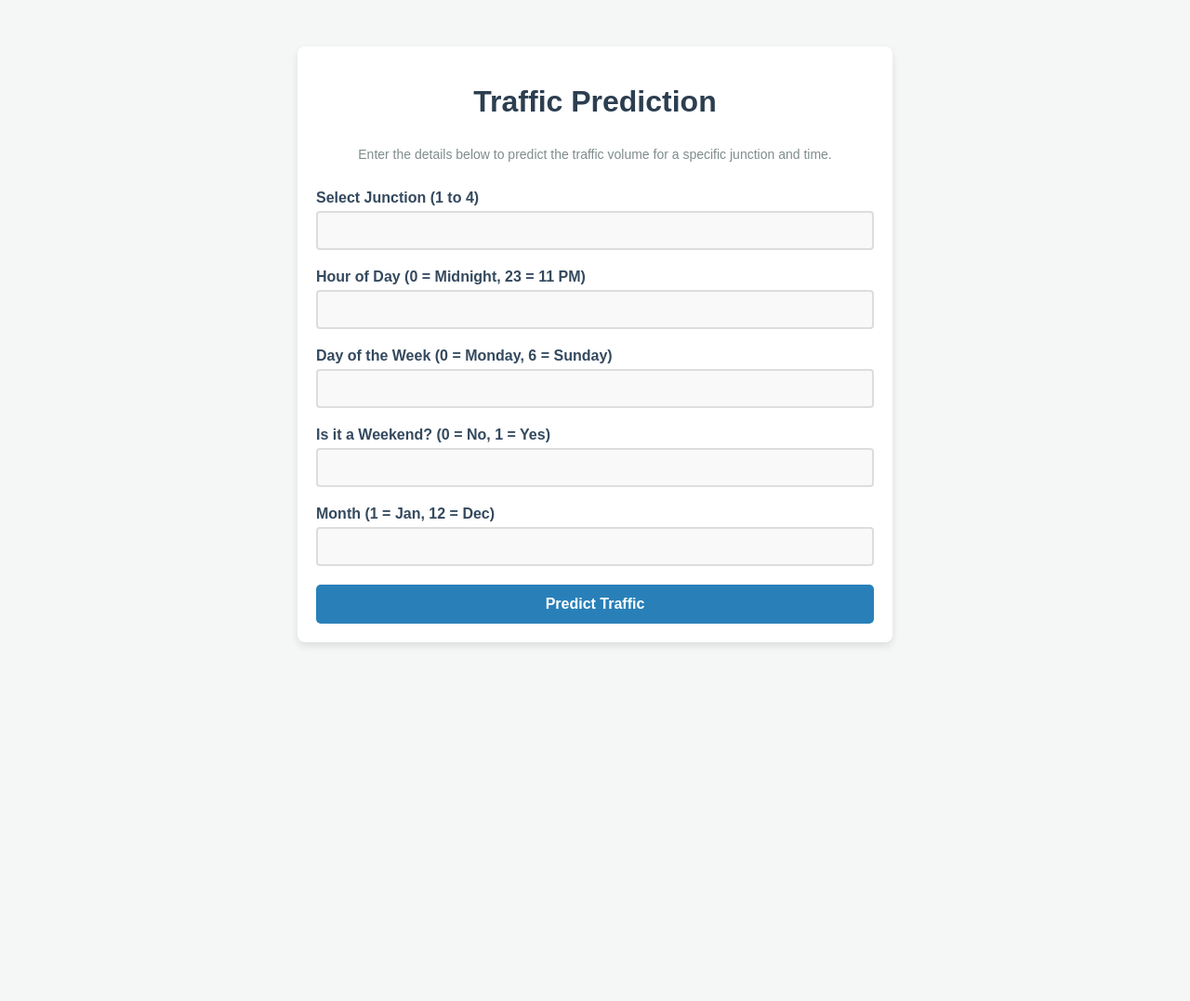
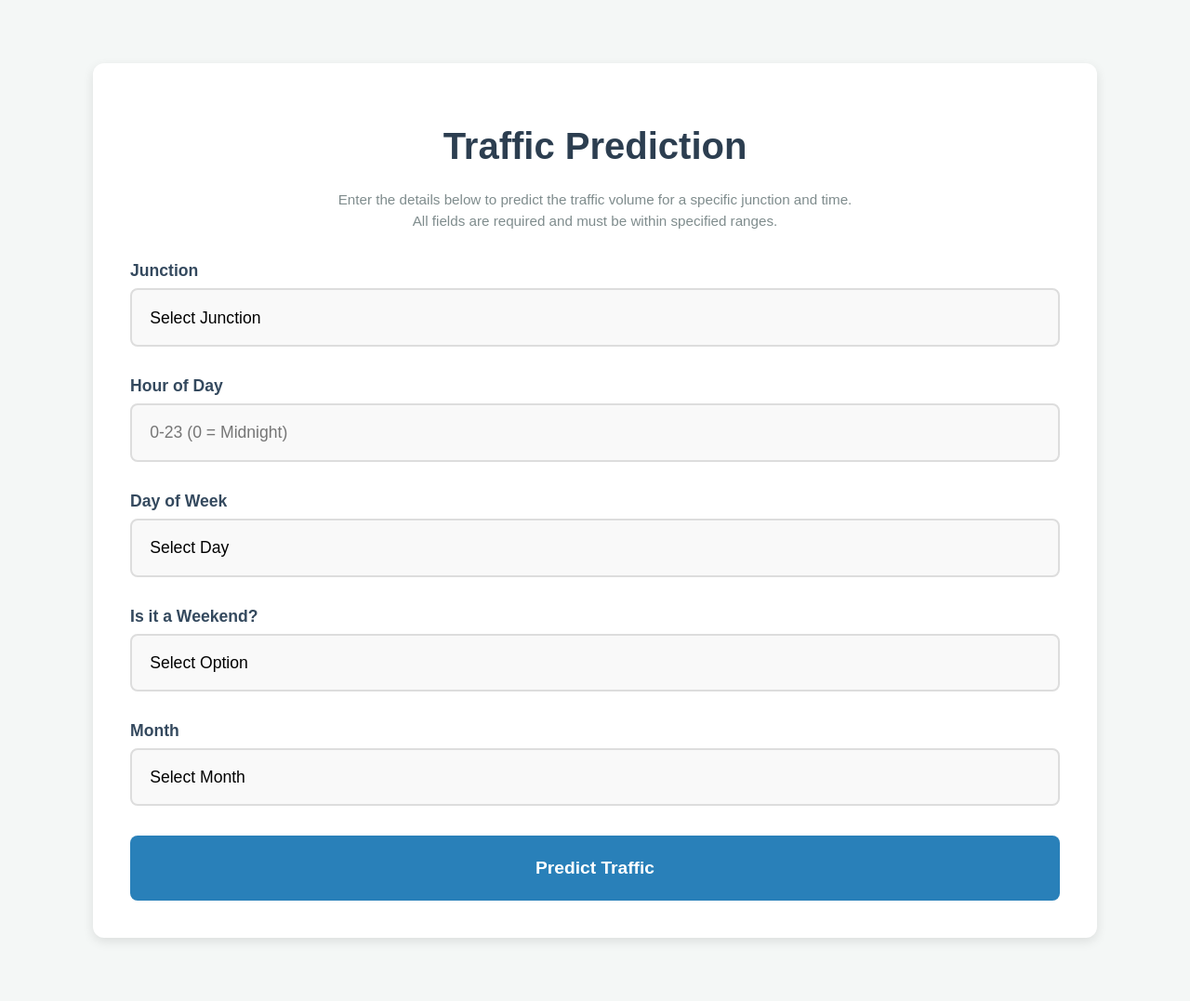
Before and after one commit to UmeshSamartapu/Forecasting_of_Smart_City_Traffic_Patterns_upskillcampus_Edunet_DSML_Internship, a FastAPI app: page / in a window 1280 px wide. Shown: the whole page at 93% size. Before the commit the page ends 695 px from the top, so only its background shows below. Run offline with FastAPI, Linux system fonts and the light colour scheme; parts of the project's set-up code (start-up, migrations or seed data) failed here and were passed over.

Commit message:
5rd commit

```diff
--- a/templates/index.html
+++ b/templates/index.html
@@ -2,137 +2,242 @@
 <html lang="en">
 <head>
     <meta charset="UTF-8">
-    <meta name="viewport" content="width=device-width, initial-scale=1.0">
+    <meta name="viewport" content="width=device-width, initial-scale=1.0, maximum-scale=5.0">
     <title>Traffic Prediction</title>
     <style>
+        :root {
+            --primary-color: #2980b9;
+            --hover-color: #3498db;
+            --error-color: #e74c3c;
+        }
+
         body {
             font-family: Arial, sans-serif;
             background-color: #f4f7f6;
             margin: 0;
-            padding: 0;
+            padding: 20px;
         }
 
         .container {
             width: 100%;
-            max-width: 600px;
-            margin: 50px auto;
-            padding: 20px;
+            max-width: 800px;
+            margin: 2rem auto;
+            padding: 2rem;
             background-color: #fff;
-            border-radius: 8px;
-            box-shadow: 0 4px 8px rgba(0, 0, 0, 0.1);
+            border-radius: 12px;
+            box-shadow: 0 4px 12px rgba(0, 0, 0, 0.1);
         }
 
         h1 {
             text-align: center;
             color: #2c3e50;
-            margin-bottom: 30px;
+            margin-bottom: 1.5rem;
+            font-size: 2rem;
         }
 
         .form-group {
-            margin-bottom: 20px;
+            margin-bottom: 1.5rem;
         }
 
         label {
-            font-size: 16px;
+            font-size: 1rem;
             font-weight: 600;
             color: #34495e;
             display: block;
-            margin-bottom: 5px;
+            margin-bottom: 0.5rem;
         }
 
-        input[type="number"] {
+        input[type="number"],
+        select {
             width: 100%;
-            padding: 10px;
-            font-size: 16px;
+            padding: 1rem;
+            font-size: 1rem;
             border: 2px solid #ddd;
-            border-radius: 4px;
+            border-radius: 8px;
             background-color: #f9f9f9;
             box-sizing: border-box;
+            -webkit-appearance: none;
+            -moz-appearance: none;
+            appearance: none;
         }
 
-        input[type="number"]:focus {
+        input[type="number"]:focus,
+        select:focus {
             outline: none;
-            border-color: #2980b9;
+            border-color: var(--primary-color);
+            box-shadow: 0 0 0 3px rgba(41, 128, 185, 0.2);
             background-color: #ecf6fd;
         }
 
         .submit-btn {
-            background-color: #2980b9;
+            background-color: var(--primary-color);
             color: white;
             border: none;
-            padding: 12px 25px;
-            font-size: 16px;
+            padding: 1.2rem;
+            font-size: 1.1rem;
             font-weight: bold;
-            border-radius: 5px;
+            border-radius: 8px;
             cursor: pointer;
             width: 100%;
+            transition: all 0.3s ease;
+            touch-action: manipulation;
         }
 
-        .submit-btn:hover {
-            background-color: #3498db;
+        .submit-btn:hover,
+        .submit-btn:active {
+            background-color: var(--hover-color);
+            transform: translateY(-1px);
+            box-shadow: 0 4px 8px rgba(0, 0, 0, 0.1);
         }
 
         .result {
-            margin-top: 30px;
+            margin-top: 2rem;
             text-align: center;
-            font-size: 18px;
+            font-size: 1.2rem;
             font-weight: bold;
             color: #2ecc71;
+            padding: 1rem;
+            border-radius: 8px;
+            background-color: #f0faf5;
         }
 
         .form-description {
             text-align: center;
             color: #7f8c8d;
-            font-size: 14px;
-            margin-bottom: 30px;
+            font-size: 0.95rem;
+            margin-bottom: 2rem;
+            line-height: 1.5;
         }
 
         .input-error {
-            color: red;
-            font-size: 12px;
+            color: var(--error-color);
+            font-size: 0.875rem;
+            margin-top: 0.5rem;
             display: none;
+        }
+
+        .input-error.active {
+            display: block;
+        }
+
+        input.invalid,
+        select.invalid {
+            border-color: var(--error-color);
+        }
+
+        @media (min-width: 768px) {
+            .container {
+                padding: 2.5rem;
+                margin: 3rem auto;
+            }
+
+            h1 {
+                font-size: 2.5rem;
+            }
+
+            .form-group {
+                margin-bottom: 2rem;
+            }
+
+            label {
+                font-size: 1.1rem;
+            }
+
+            input[type="number"],
+            select {
+                padding: 1.2rem;
+                font-size: 1.1rem;
+            }
+
+            .submit-btn {
+                font-size: 1.2rem;
+                padding: 1.5rem;
+            }
+        }
+
+        @media (min-width: 1200px) {
+            .container {
+                max-width: 1000px;
+            }
         }
     </style>
 </head>
 <body>
     <div class="container">
         <h1>Traffic Prediction</h1>
-        <p class="form-description">Enter the details below to predict the traffic volume for a specific junction and time.</p>
+        <p class="form-description">
+            Enter the details below to predict the traffic volume for a specific junction and time.<br>
+            All fields are required and must be within specified ranges.
+        </p>
 
         <form id="predictionForm" action="/predict" method="post">
             <div class="form-group">
-                <label for="Junction">Select Junction (1 to 4)</label>
-                <input type="number" id="Junction" name="Junction" min="1" max="4" required>
-                <span class="input-error" id="junctionError">Please enter a valid junction number (1-4).</span>
+                <label for="Junction">Junction</label>
+                <select id="Junction" name="Junction" required>
+                    <option value="">Select Junction</option>
+                    <option value="1">Junction 1</option>
+                    <option value="2">Junction 2</option>
+                    <option value="3">Junction 3</option>
+                    <option value="4">Junction 4</option>
+                </select>
+                <span class="input-error" id="junctionError">Please select a junction (1-4).</span>
             </div>
 
             <div class="form-group">
-                <label for="Hour">Hour of Day (0 = Midnight, 23 = 11 PM)</label>
-                <input type="number" id="Hour" name="Hour" min="0" max="23" required>
+                <label for="Hour">Hour of Day</label>
+                <input type="number" id="Hour" name="Hour" min="0" max="23"
+                       placeholder="0-23 (0 = Midnight)" required
+                       inputmode="numeric">
                 <span class="input-error" id="hourError">Please enter a valid hour (0–23).</span>
             </div>
 
             <div class="form-group">
-                <label for="DayOfWeek">Day of the Week (0 = Monday, 6 = Sunday)</label>
-                <input type="number" id="DayOfWeek" name="DayOfWeek" min="0" max="6" required>
-                <span class="input-error" id="dayOfWeekError">Please enter a valid day number (0–6).</span>
+                <label for="DayOfWeek">Day of Week</label>
+                <select id="DayOfWeek" name="DayOfWeek" required>
+                    <option value="">Select Day</option>
+                    <option value="0">Monday</option>
+                    <option value="1">Tuesday</option>
+                    <option value="2">Wednesday</option>
+                    <option value="3">Thursday</option>
+                    <option value="4">Friday</option>
+                    <option value="5">Saturday</option>
+                    <option value="6">Sunday</option>
+                </select>
+                <span class="input-error" id="dayOfWeekError">Please select a valid day.</span>
             </div>
 
             <div class="form-group">
-                <label for="IsWeekend">Is it a Weekend? (0 = No, 1 = Yes)</label>
-                <input type="number" id="IsWeekend" name="IsWeekend" min="0" max="1" required>
-                <span class="input-error" id="isWeekendError">Enter 0 for No, 1 for Yes.</span>
+                <label for="IsWeekend">Is it a Weekend?</label>
+                <select id="IsWeekend" name="IsWeekend" required>
+                    <option value="">Select Option</option>
+                    <option value="0">No</option>
+                    <option value="1">Yes</option>
+                </select>
+                <span class="input-error" id="isWeekendError">Please select an option.</span>
             </div>
 
             <div class="form-group">
-                <label for="Month">Month (1 = Jan, 12 = Dec)</label>
-                <input type="number" id="Month" name="Month" min="1" max="12" required>
-                <span class="input-error" id="monthError">Please enter a valid month (1–12).</span>
+                <label for="Month">Month</label>
+                <select id="Month" name="Month" required>
+                    <option value="">Select Month</option>
+                    <option value="1">January</option>
+                    <option value="2">February</option>
+                    <option value="3">March</option>
+                    <option value="4">April</option>
+                    <option value="5">May</option>
+                    <option value="6">June</option>
+                    <option value="7">July</option>
+                    <option value="8">August</option>
+                    <option value="9">September</option>
+                    <option value="10">October</option>
+                    <option value="11">November</option>
+                    <option value="12">December</option>
+                </select>
+                <span class="input-error" id="monthError">Please select a valid month.</span>
             </div>
 
             <button type="submit" class="submit-btn">Predict Traffic</button>
         </form>
-
 
         {% if prediction is not none %}
         <div class="result">
@@ -144,25 +249,44 @@
     <script>
         document.getElementById("predictionForm").addEventListener("submit", function(event) {
             let isValid = true;
-
-            function validate(id, condition) {
-                const el = document.getElementById(id);
-                const err = document.getElementById(id + "Error");
-                if (!condition(el.value)) {
-                    err.style.display = "block";
+            const validateField = (id, condition, errorMessage) => {
+                const field = document.getElementById(id);
+                const error = document.getElementById(id + "Error");
+                if (!condition(field.value)) {
+                    field.classList.add('invalid');
+                    error.textContent = errorMessage;
+                    error.classList.add('active');
                     isValid = false;
                 } else {
-                    err.style.display = "none";
+                    field.classList.remove('invalid');
+                    error.classList.remove('active');
                 }
+            };
+
+            // Validation rules
+            validateField('Junction', val => val >= 1 && val <= 4, 'Please select a junction (1-4).');
+            validateField('Hour', val => val >= 0 && val <= 23, 'Please enter a valid hour (0–23).');
+            validateField('DayOfWeek', val => val >= 0 && val <= 6, 'Please select a valid day.');
+            validateField('IsWeekend', val => val === '0' || val === '1', 'Please select an option.');
+            validateField('Month', val => val >= 1 && val <= 12, 'Please select a valid month.');
+
+            if (!isValid) {
+                event.preventDefault();
+                window.scrollTo({ top: 0, behavior: 'smooth' });
             }
+        });
 
-            validate("Junction", val => val > 0);
-            validate("Hour", val => val >= 0 && val <= 23);
-            validate("DayOfWeek", val => val >= 0 && val <= 6);
-            validate("IsWeekend", val => val == 0 || val == 1);
-            validate("Month", val => val >= 1 && val <= 12);
-
-            if (!isValid) event.preventDefault();
+        // Add real-time validation for number input
+        document.getElementById('Hour').addEventListener('input', function(e) {
+            const value = parseInt(e.target.value);
+            const error = document.getElementById('hourError');
+            if (value < 0 || value > 23) {
+                e.target.classList.add('invalid');
+                error.classList.add('active');
+            } else {
+                e.target.classList.remove('invalid');
+                error.classList.remove('active');
+            }
         });
     </script>
 </body>
```
